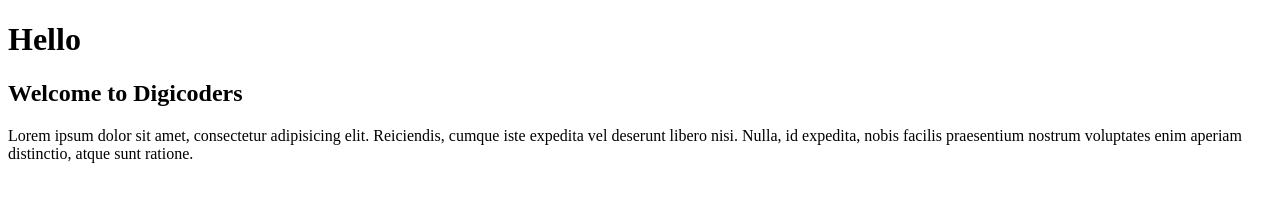
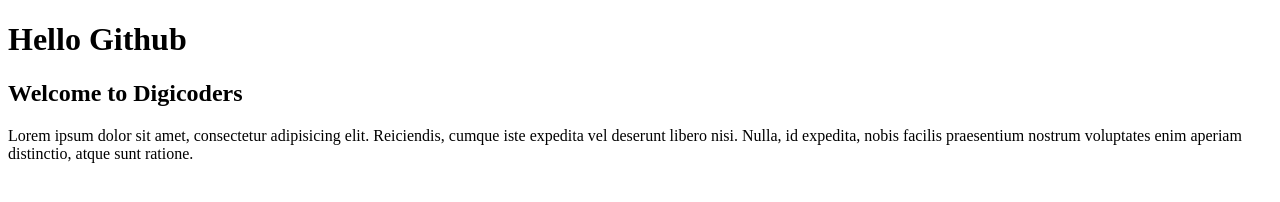
Before and after one commit to anshu13-promax/demoproject, a plain HTML site: page index.html in a window 1280 px wide. Drawn offline with Linux system fonts and the light colour scheme.

Commit message:
Update index.html

```diff
--- a/index.html
+++ b/index.html
@@ -6,7 +6,7 @@
     <title>Demoproject</title>
 </head>
 <body>
-    <h1>Hello</h1>
+    <h1>Hello Github</h1>
 
     <h2>Welcome to Digicoders</h2>
 
```
